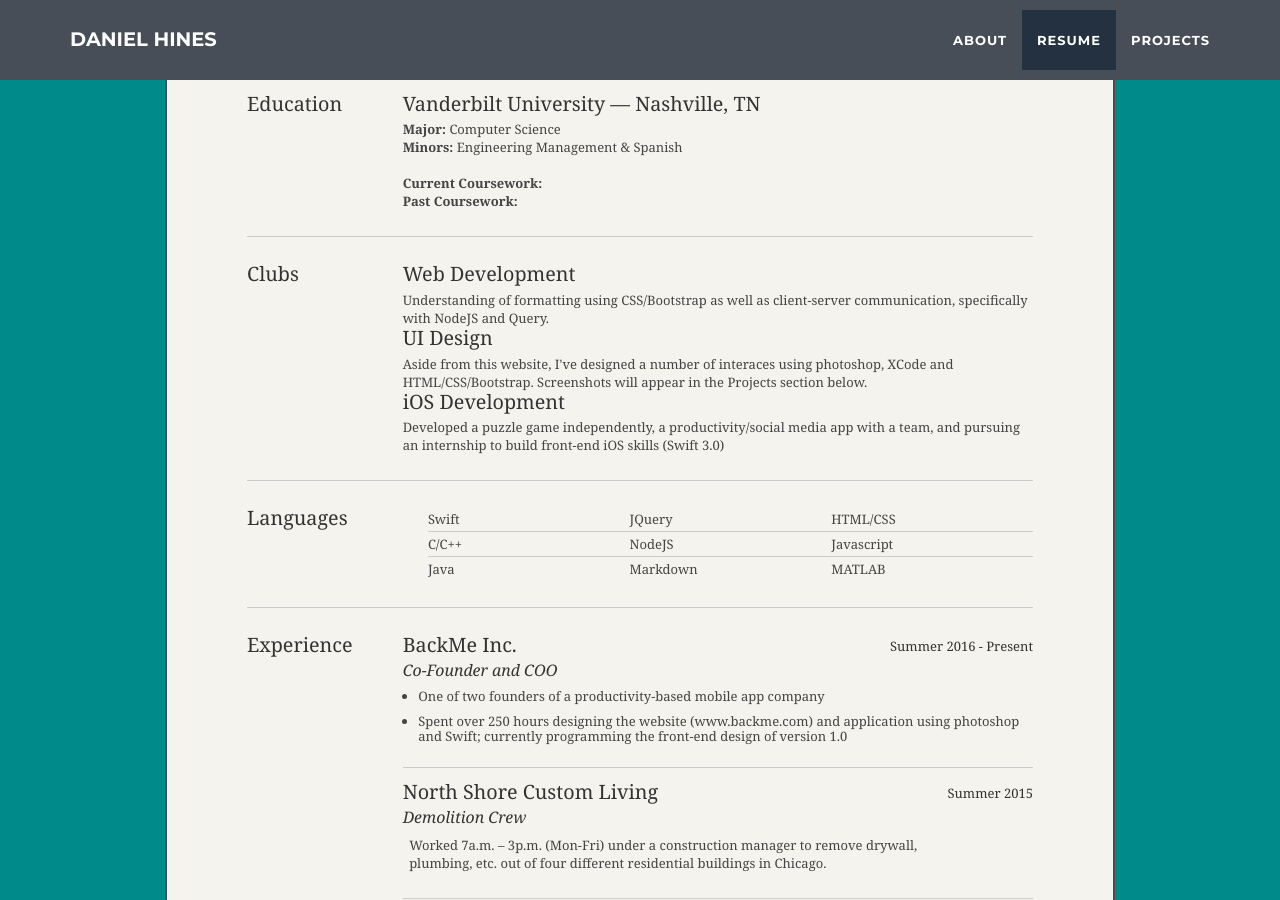
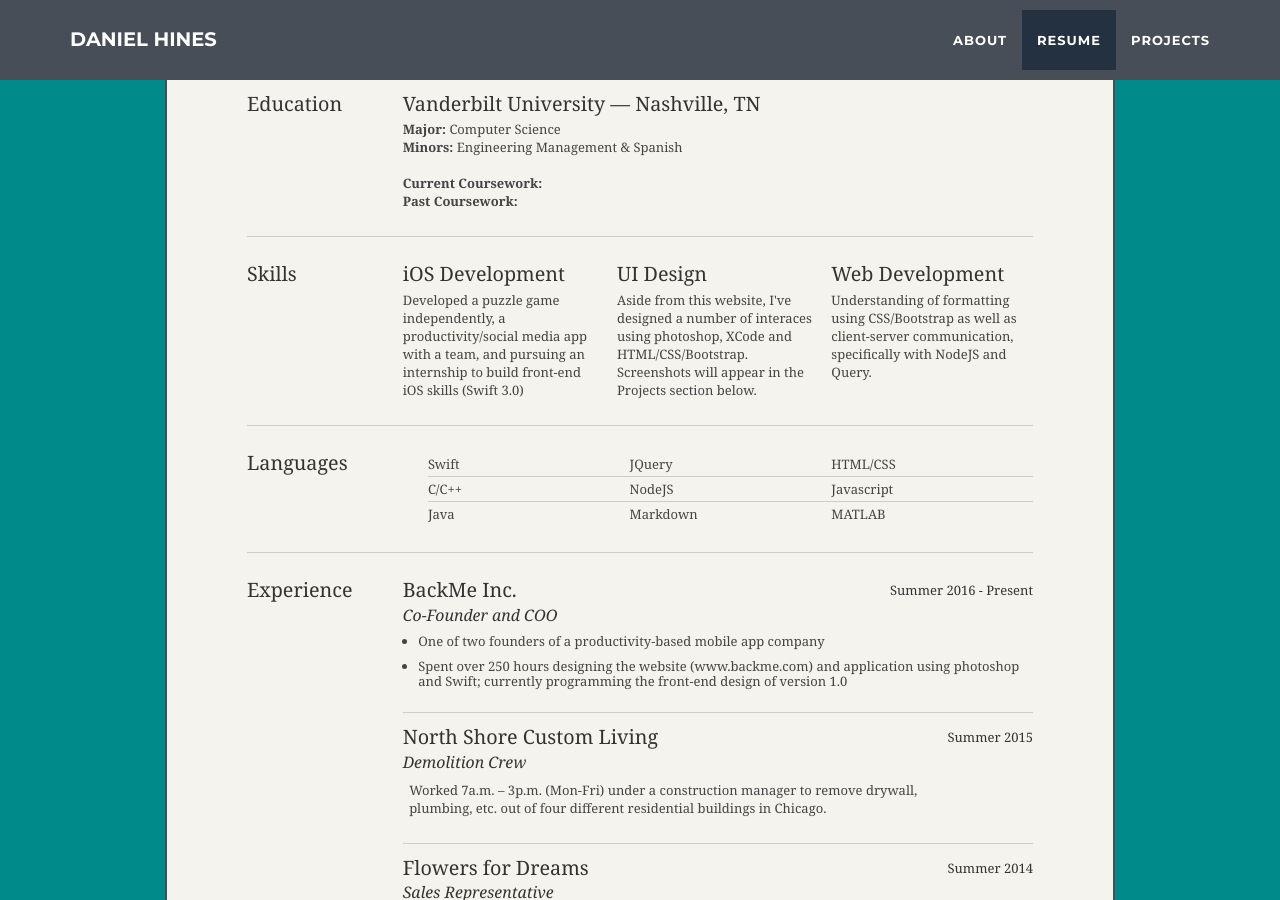
Before and after one commit to danielchines/danielchines.github.io, a Jekyll site: the page built from index.html, in a window 1280 px wide and 900 px high, scrolled down 1809 px. Built offline with Jekyll 4.4.1, drawn with Linux system fonts in a browser that asks for light colours.

Commit message:
Update resume.html

```diff
--- a/_includes/resume.html
+++ b/_includes/resume.html
@@ -64,21 +64,21 @@
 
 					<div class="yui-gf">
 						<div class="yui-u first">
-							<h2>Clubs</h2>
+							<h2>Skills</h2>
 						</div>
 						<div class="yui-u">
 
-								<div class="club">
+								<div class="talent">
 									<h2>Web Development</h2>
 									<p class="resume">Understanding of formatting using CSS/Bootstrap as well as client-server communication, specifically with NodeJS and Query.</p>
 								</div>
 
-								<div class="club" style="margin-right: 2%">
+								<div class="talent" style="margin-right: 2%">
 									<h2>UI Design</h2>
 									<p class="resume">Aside from this website, I've designed a number of interaces using photoshop, XCode and HTML/CSS/Bootstrap. Screenshots will appear in the Projects section below.</p>
 								</div>
 
-								<div class="club" style="margin-right: 2%">
+								<div class="talent" style="margin-right: 2%">
 									<h2>iOS Development</h2>
 									<p class="resume">Developed a puzzle game independently, a productivity/social media app with a team, and pursuing an internship to build front-end iOS skills (Swift 3.0)</p>
 								</div>
```
